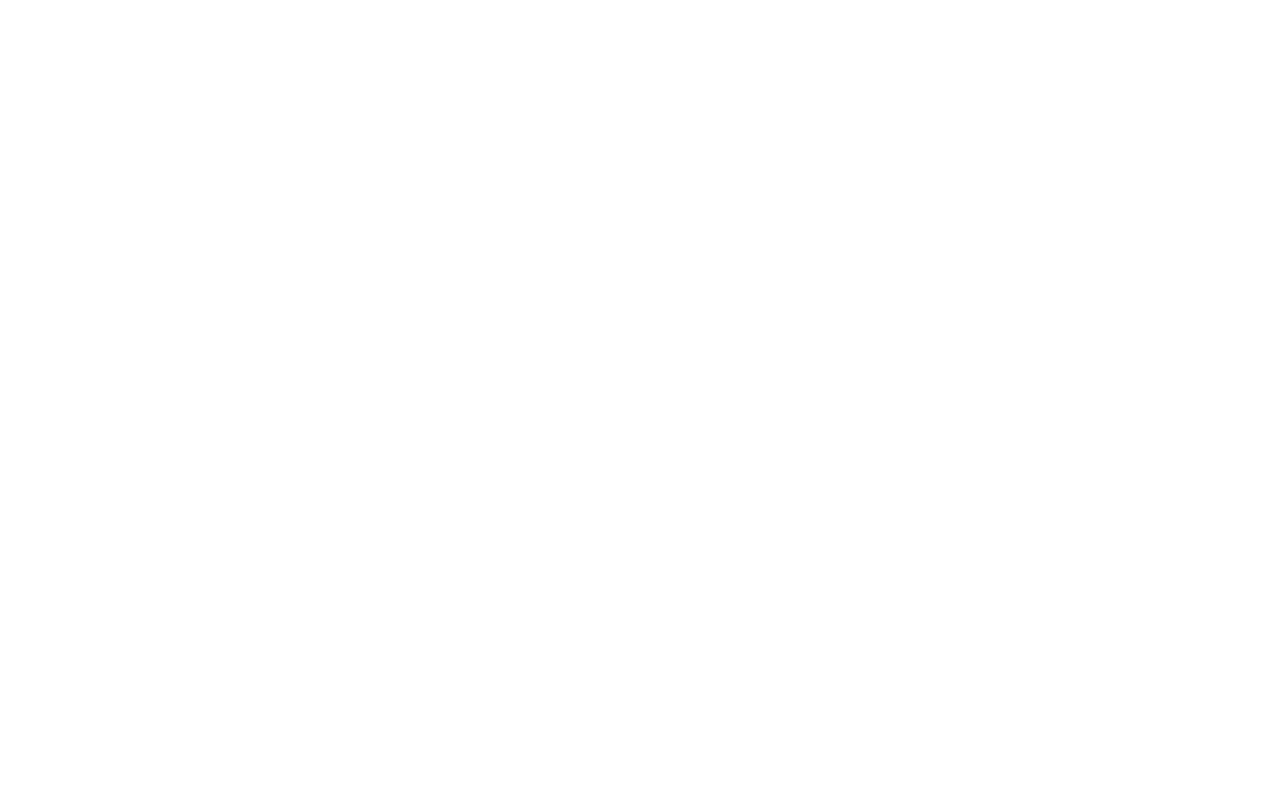
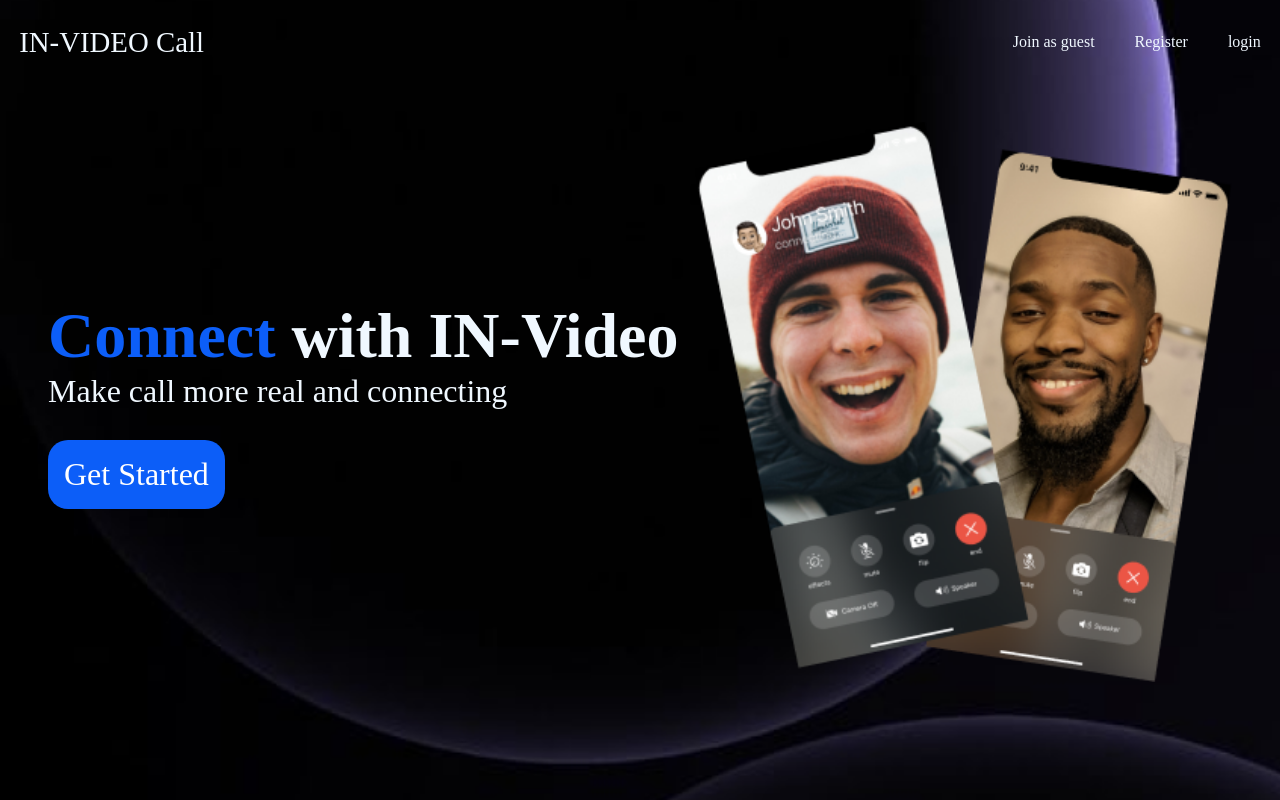
Before and after one commit to gautamSH20/zoom-project, a React (Vite) app in the folder frontend/zoom-frontend/: page / in a window 1280 px wide. Before the commit this address had no page. Built offline with nearby package versions, Linux system fonts and the light colour scheme.

Commit message:
Added a new route for vedioMeet

```diff
--- a/frontend/zoom-frontend/src/App.jsx
+++ b/frontend/zoom-frontend/src/App.jsx
@@ -3,6 +3,7 @@
 import LandingPage from "./pages/Landing.jsx";
 import Authentication from "./pages/authentication.jsx";
 import { AuthProvider } from "./context/AuthContext";
+import VideoMeet from "./pages/VideoMeet.jsx";
 
 function App() {
   return (
@@ -10,8 +11,9 @@
       <Router>
         <AuthProvider>
           <Routes>
-            <Route path="/home" element={<LandingPage />} />
+            <Route path="/" element={<LandingPage />} />
             <Route path="/auth" element={<Authentication />} />
+            <Route path="/:url" element={<VideoMeet />} />
           </Routes>
         </AuthProvider>
       </Router>
```
